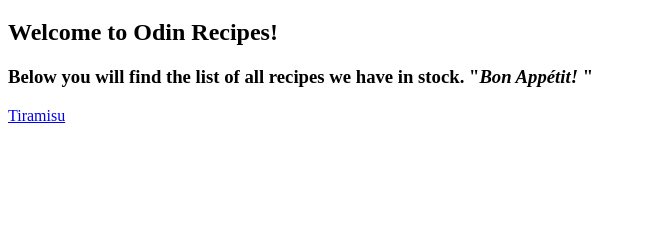
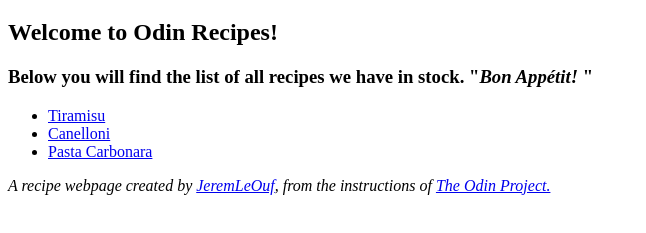
Before and after one commit to JeremLeOuf/odin-recipes, a plain HTML site: page index.html in a window 1280 px wide. Shown: the part 61-294 px from the top of the page, without its empty margins (0-646 px from the left). Drawn offline with Linux system fonts and the light colour scheme.

Commit message:
Create two more recipes pages

```diff
--- a/index.html
+++ b/index.html
@@ -10,6 +10,11 @@
     <h1>Odin Recipes</h1>
     <h2>Welcome to Odin Recipes!</h2>
     <h3>Below you will find the list of all recipes we have in stock. "<i>Bon Appétit!</i> "</h3>
-    <a href="recipes/tiramisu.html">Tiramisu</a>
+    <ul>
+        <li><a href="recipes/tiramisu.html">Tiramisu</a></li>
+        <li><a href="recipes/canelloni.html">Canelloni</a></li>
+        <li><a href="recipes/carbonara.html">Pasta Carbonara</a></li>
+    </ul>
+    <p><i>A recipe webpage created by <a href='https://github.com/JeremLeOuf'>JeremLeOuf</a>, from the instructions of <a href='https://www.theodinproject.com/'>The Odin Project.</a></i></p>
 </body>
 </html>
```
